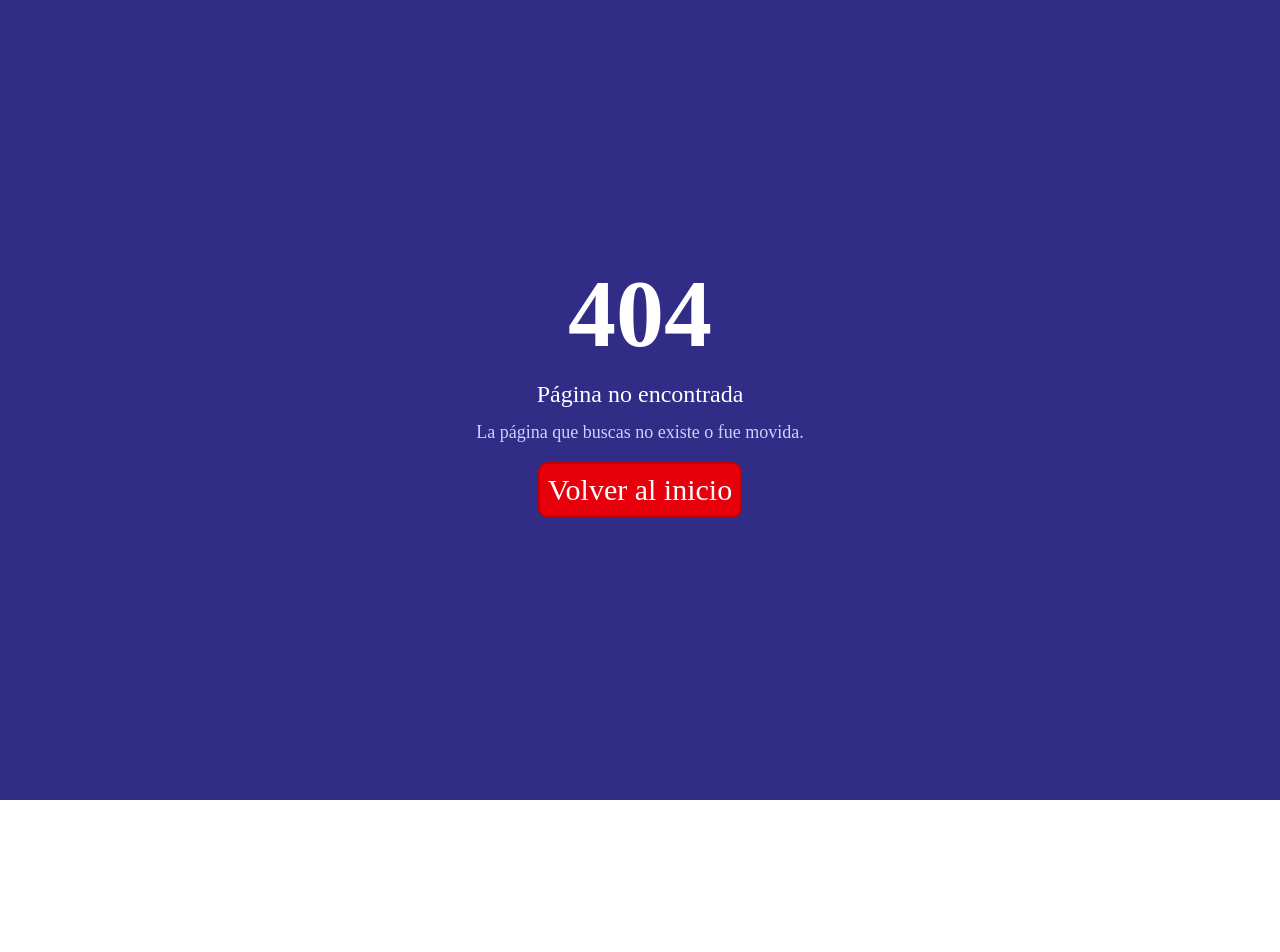
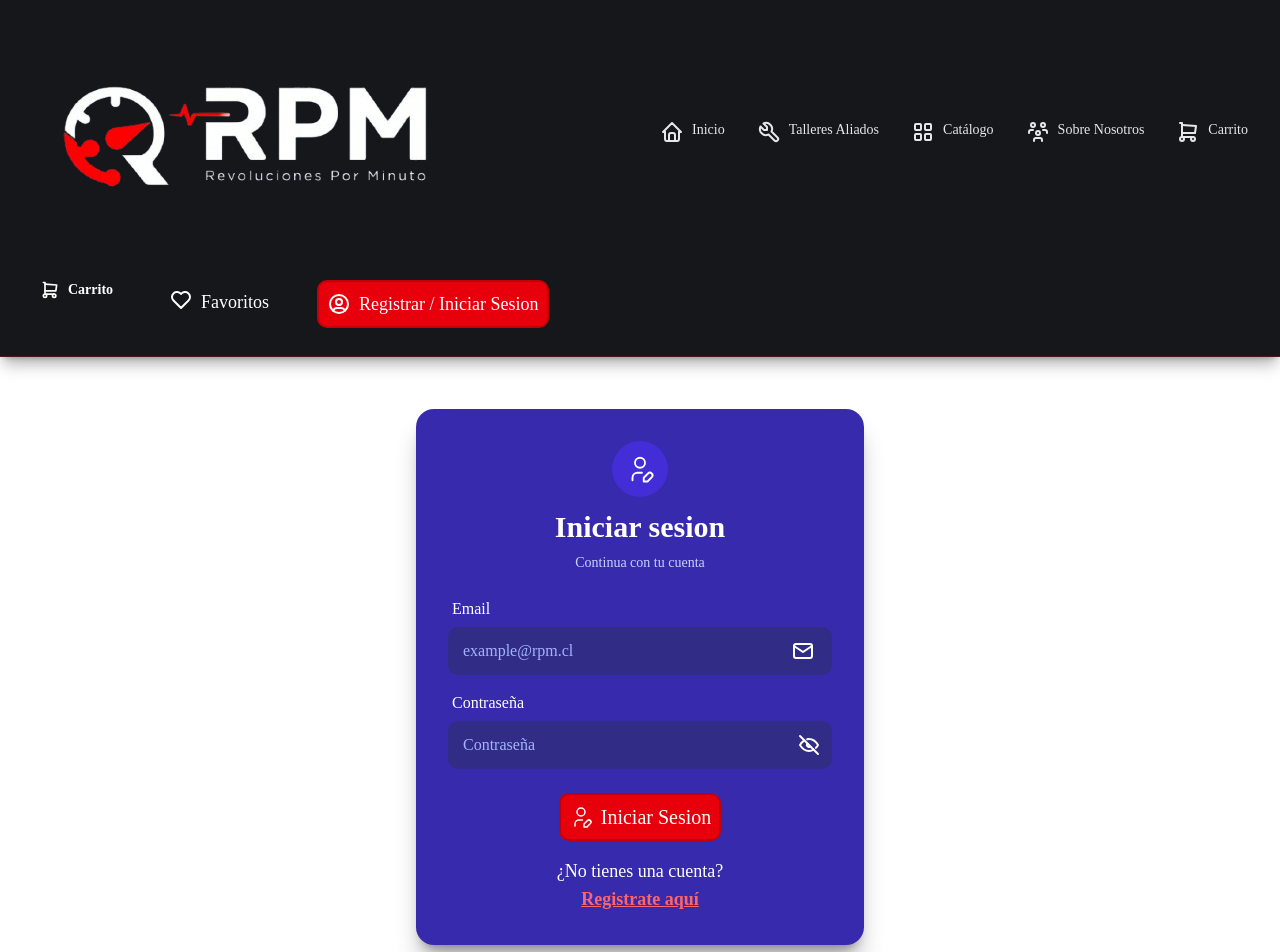
Before and after one commit to KraunDew/RPM-frontend, a Next.js app: page /login in a window 1280 px wide. Before the commit this address had no page. Shown: the top 952 px of the page. Before the commit the page ends 800 px from the top, so only its background shows below. Built offline with nearby package versions, Linux system fonts and the light colour scheme.

Commit message:
page update

```diff
--- /dev/null
+++ b/src/app/login/page.tsx
@@ -0,0 +1,116 @@
+"use client";
+
+import Button from "@/components/Button";
+import Header from "@/components/Header";
+import { Input } from "@/components/motion/input";
+import { IconEye, IconEyeOff, IconMail, IconUserEdit } from "@tabler/icons-react";
+import axios from "axios";
+import Link from "next/link";
+import { redirect } from "next/navigation";
+import { useState } from "react";
+
+export default function LoginPage() {
+    const loginUser = async (e: React.FormEvent<HTMLFormElement>) => {
+        // se ejecuta al mandar el formularioj
+        e.preventDefault(); // evitamos que se recargue la pagina
+        const user = {
+            email,
+            password: pass,
+        };
+        const res = await axios.post(`${process.env.NEXT_PUBLIC_BACKEND}/users/login`, user, {
+            withCredentials: true,
+        }); // al backend le pasamos los valores obtenidos
+        localStorage.setItem("user", JSON.stringify(res.data.info));
+        redirect("/");
+    };
+
+    const [email, setEmail] = useState("");
+    const [pass, setPass] = useState("");
+    const [show, setShow] = useState(false);
+
+    const emailError = email.length > 0 && !email.includes("@") ? "Enter a valid email address." : undefined;
+
+    /**
+     * Ahora renderizamos el formulario de registro
+     * con sus campos correspondientes, nombre, apellido, correo y contraseña
+     * al darle al componente Button se envia al backend los datos guardados en "user"
+     */
+    return (
+        <>
+            <Header />
+
+            <div className="flex justify-center items-center min-h-[80vh] px-4">
+                <form
+                    className="flex flex-col p-8 bg-indigo-800 rounded-2xl w-full max-w-md shadow-xl/30"
+                    onSubmit={loginUser}
+                >
+                    <div className="flex flex-col items-center mb-6">
+                        <div className="flex justify-center items-center w-14 h-14 mb-3 bg-indigo-700 rounded-full">
+                            <IconUserEdit size={30} stroke={1.5} className="text-white" />
+                        </div>
+
+                        <h2 className="text-3xl font-bold text-white">Iniciar sesion</h2>
+
+                        <p className="mt-2 text-sm text-indigo-200">Continua con tu cuenta</p>
+                    </div>
+
+                    <div className="flex flex-col gap-4">
+                        <Input
+                            classNames={{
+                                label: "px-1 text-base font-medium text-white",
+                                field: "bg-indigo-900 border-transparent rounded-lg h-12",
+                                input: "!text-white !placeholder-indigo-300",
+                            }}
+                            label="Email"
+                            type="email"
+                            name="email"
+                            id="email"
+                            placeholder="example@rpm.cl"
+                            rightIcon={<IconMail className="text-white mr-4" size={64} />}
+                            value={email}
+                            onChange={setEmail}
+                            error={emailError}
+                            required
+                        />
+                        <Input
+                            classNames={{
+                                label: "px-1 text-base font-medium text-white",
+                                field: "bg-indigo-900 border-transparent rounded-lg h-12",
+                                input: "!text-white !placeholder-indigo-300",
+                            }}
+                            label="Contraseña"
+                            type={show ? "text" : "password"}
+                            value={pass}
+                            onChange={setPass}
+                            name="password"
+                            id="password"
+                            placeholder="Contraseña"
+                            rightIcon={
+                                <button
+                                    type="button"
+                                    onClick={() => setShow(s => !s)}
+                                    aria-label={show ? "Ocultar Contraseña" : "Mostar contraseña"}
+                                    className="pointer-events-auto"
+                                >
+                                    {show ? <IconEye className="text-white" /> : <IconEyeOff className="text-white" />}
+                                </button>
+                            }
+                            required
+                        />
+                    </div>
+
+                    <div className="mt-6 w-fill flex justify-center items-center">
+                        <Button type="submit" color="primary" size="xl">
+                            <IconUserEdit className="mr-2" stroke={1.5} />
+                            Iniciar Sesion
+                        </Button>
+                    </div>
+                    <p className="text-white w-full text-center mt-4 text-lg">¿No tienes una cuenta?</p>
+                    <Link href="/login" className="underline text-red-400 text-center text-lg font-bold w-full">
+                        Registrate aquí
+                    </Link>
+                </form>
+            </div>
+        </>
+    );
+}
--- a/src/app/register/page.tsx
+++ b/src/app/register/page.tsx
@@ -22,7 +22,7 @@ export default function RegisterPage() {
         const res = await axios.post(`${process.env.NEXT_PUBLIC_BACKEND}/users/register`, user, {
             withCredentials: true,
         }); // al backend le pasamos los valores obtenidos
-        localStorage.setItem("user", JSON.stringify(res.data));
+        localStorage.setItem("user", JSON.stringify(res.data.info));
         redirect("/");
     };
 
@@ -32,7 +32,7 @@ export default function RegisterPage() {
     const [pass, setPass] = useState("");
     const [show, setShow] = useState(false);
 
-    const emailError = email.length > 0 && !email.includes("@") ? "Enter a valid email address." : undefined;
+    const emailError = email.length > 0 && !email.includes("@") ? "Ingrese un correo valido." : undefined;
 
     /**
      * Ahora renderizamos el formulario de registro
```
